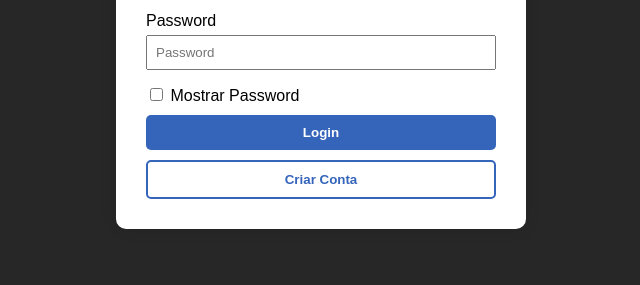
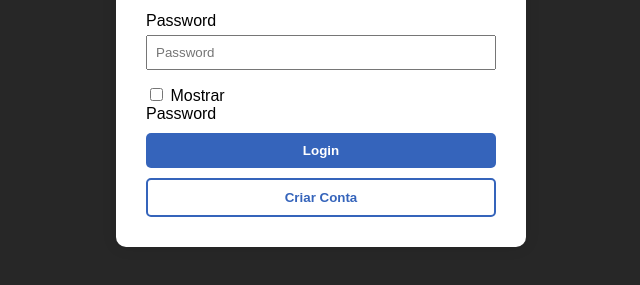
Before and after one commit to rodguga233/PAP, a website with bundled scripts: page index.html in a window 1280 px wide. Shown: the part 229-514 px from the top of the page, without its empty margins (319-959 px from the left). Built offline with nearby package versions, Linux system fonts and the light colour scheme; no server answers.

Commit message:
Add width to password visibility label

```diff
--- a/index.html
+++ b/index.html
@@ -81,7 +81,7 @@
 
                 <label for="password">Password</label>
                 <input type="password" name="password" id="password" placeholder="Password" required >
-                <label style="cursor: pointer;">
+                <label style="cursor: pointer;  width: 150px;">
                     <input type="checkbox" style="margin-bottom: 0px;" onclick="mostrar()">
                     Mostrar Password
                 </label>
```
